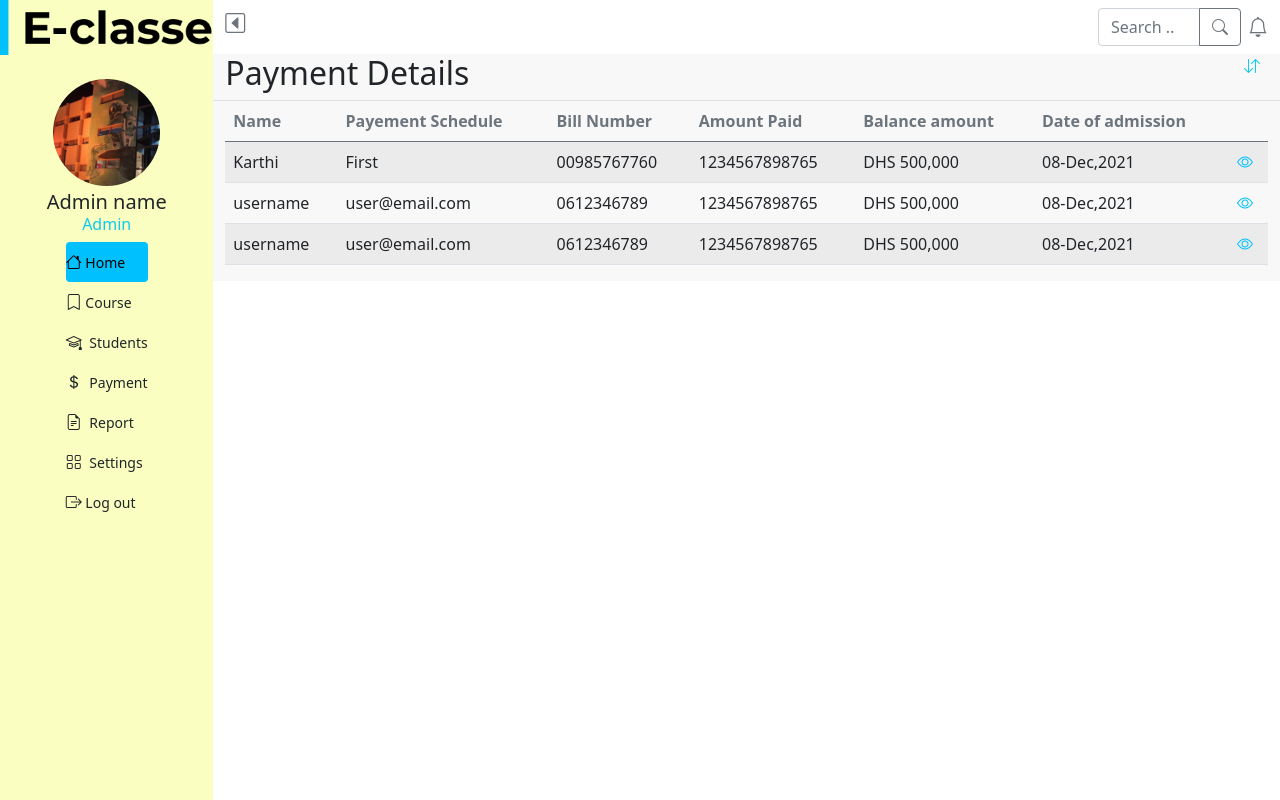
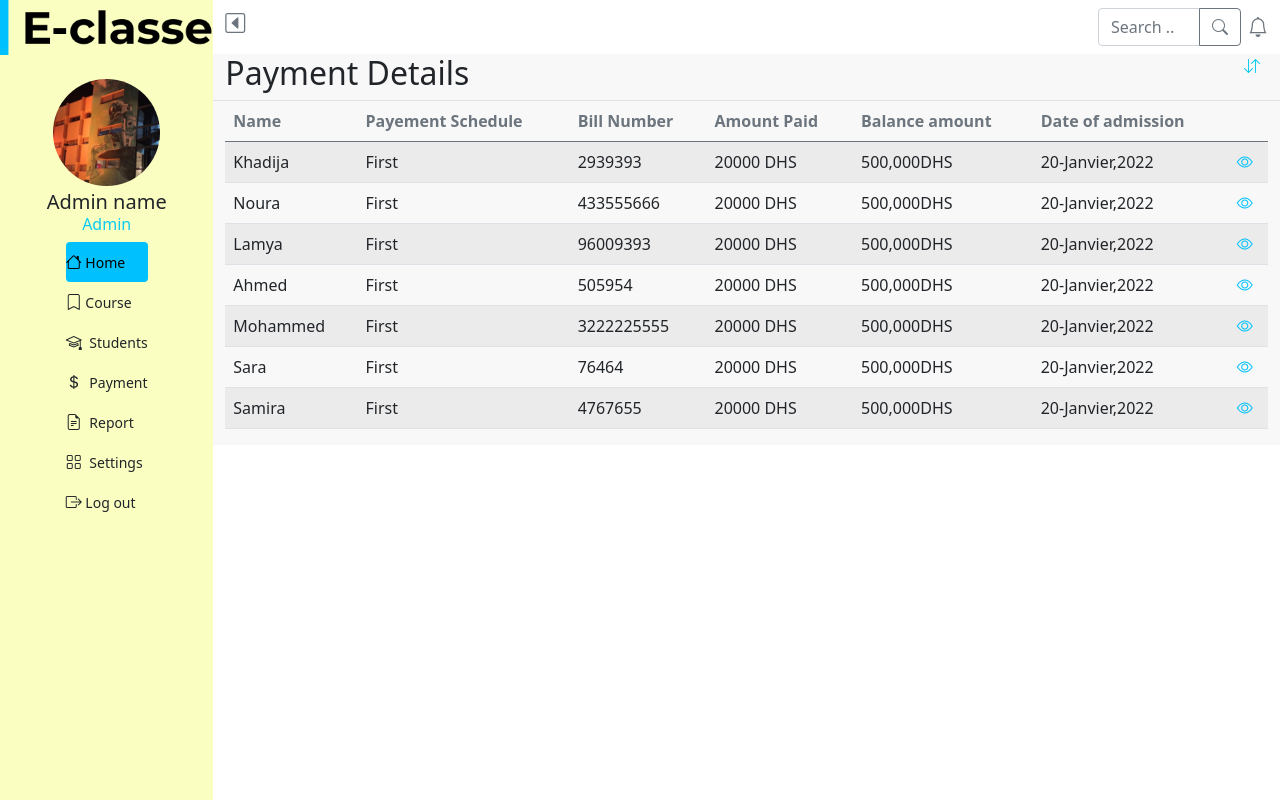
Before and after one commit to KhadijaMakkaoui/E-learning-Application, a PHP site: page /dashPayment.php in a window 1280 px wide. Run offline with PHP 8.4, Linux system fonts and the light colour scheme.

Commit message:
inclure la balise php pour afficher les donné du tableau contenat un include ListPayment et une boocle foreach pour afficher les données

```diff
--- a/dashPayment.php
+++ b/dashPayment.php
@@ -33,7 +33,7 @@
               </div>
 
             </div>
-          <div class="table-responsive">
+          <div class="table-responsive " style="max-height: 400px;">
 
             <table class="table table-striped">
               <thead class="text-secondary">
@@ -48,43 +48,20 @@
                 </tr>
               </thead>
               <tbody>
-                <tr>
-
-                  <td>Karthi</td>
-                  <td>First</td>
-                  <td>00985767760</td>
-                  <td>1234567898765</td>
-                  <td>DHS 500,000</td>
-                  <td>08-Dec,2021</td>
-                  <td style="color: #00C1FE;">
-                    <i class="bi bi-eye"></i>
-                  </td>
-                </tr>
-                <tr>
-
-                  <td>username</td>
-                  <td>user@email.com</td>
-                  <td>0612346789</td>
-                  <td>1234567898765</td>
-                  <td>DHS 500,000</td>
-                  <td>08-Dec,2021</td>
-                  <td style="color: #00C1FE;">
-                    <i class="bi bi-eye"></i>
-                  </td>
-                </tr>
-                <tr>
-
-                  <td>username</td>
-                  <td>user@email.com</td>
-                  <td>0612346789</td>
-                  <td>1234567898765</td>
-                  <td>DHS 500,000</td>
-                  <td>08-Dec,2021</td>
-                  <td style="color: #00C1FE;">
-                    <i class="bi bi-eye"></i>
-                  </td>
-                </tr>
-
+              <?php
+                     include './Component/ListPayment.php';
+                    foreach ($payementList as $detail) {
+                      echo '<tr>';
+                      foreach ($detail as $key => $value) {
+                          echo '<td>' . $value . '</td>';
+                      }
+                      echo '
+                      <td style="color: #00c1fe">
+                      <i class="bi bi-eye"></i>
+                    </td>';
+                      echo '</tr>';
+                     }
+                  ?>
               </tbody>
             </table>
           </div>
```
